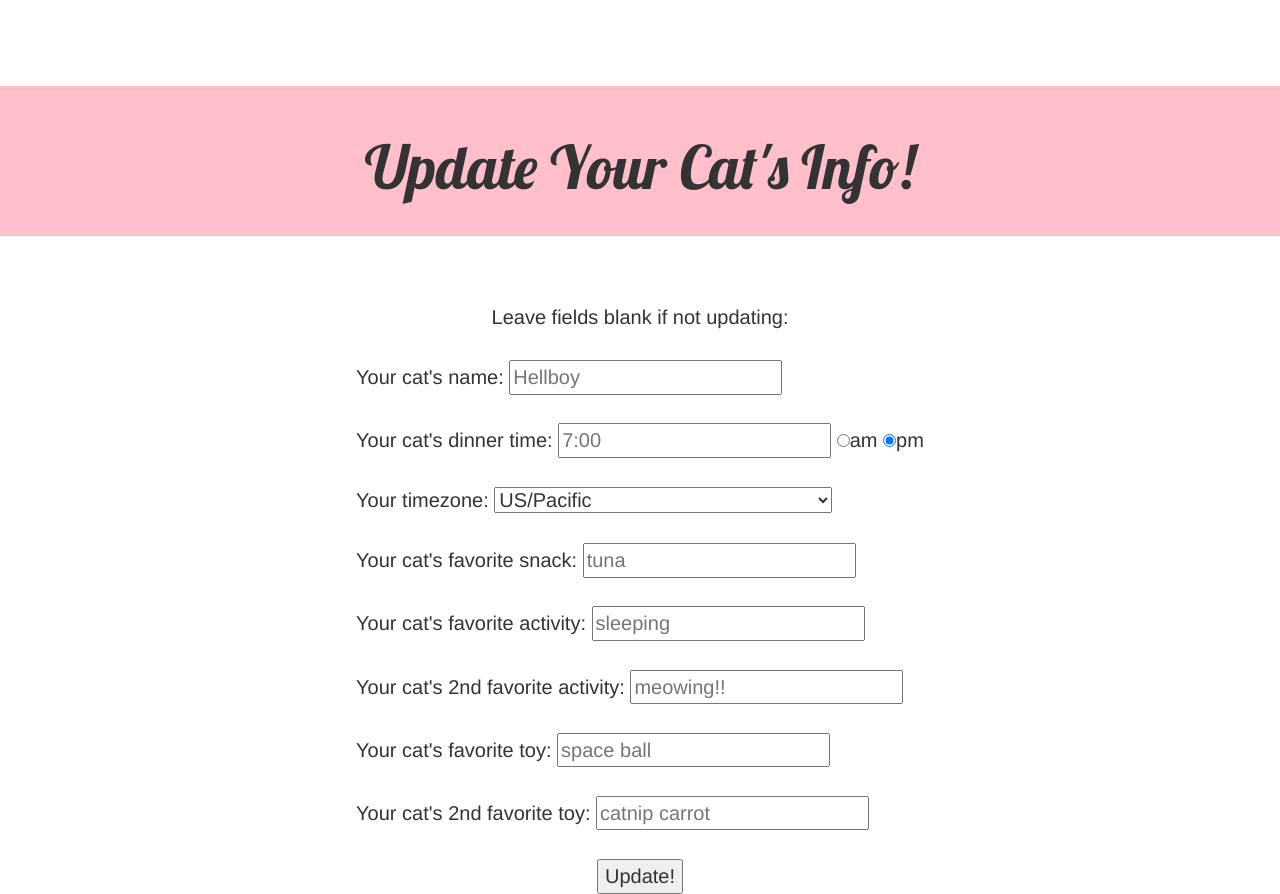
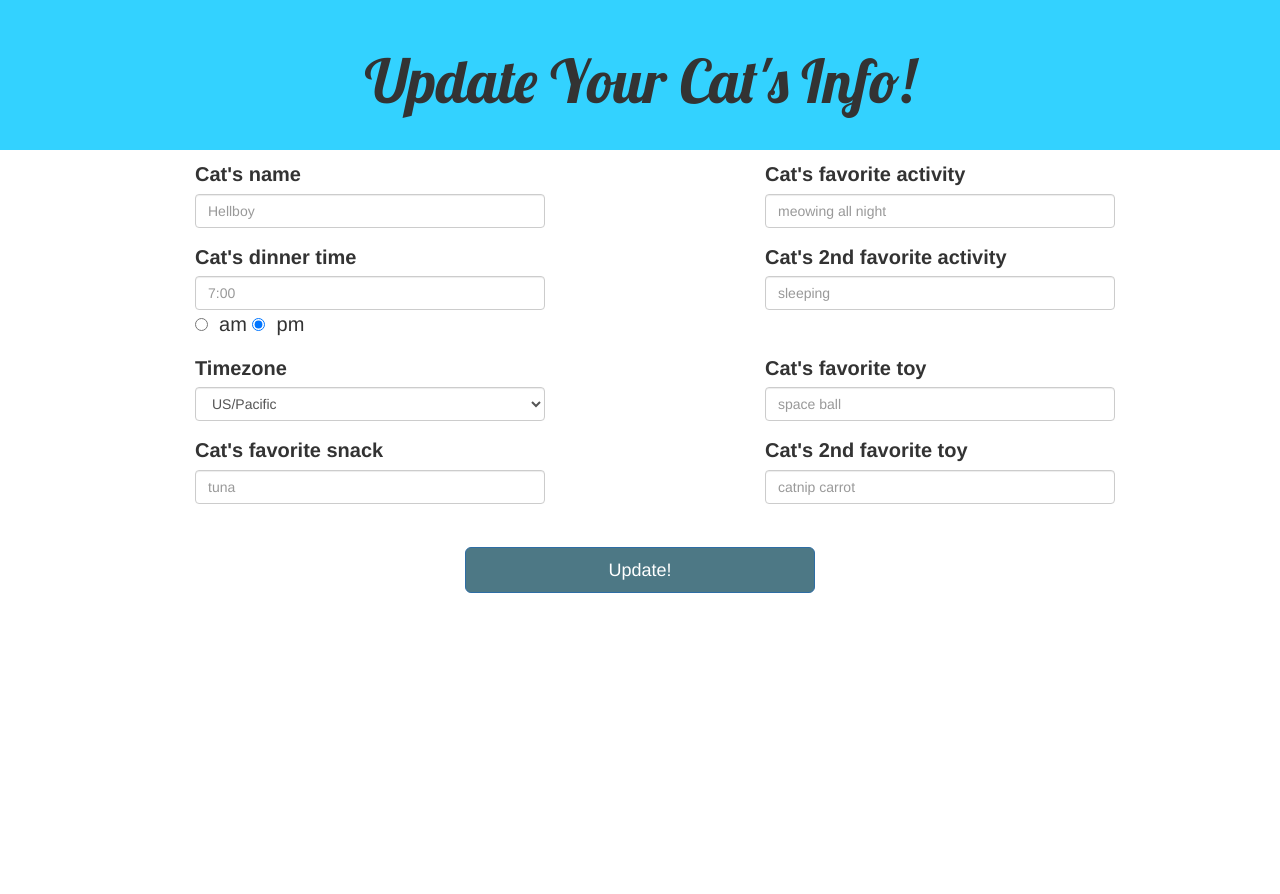
Before and after one commit to ceorourke/cat-texts, a Flask app: page /update in a window 1280 px wide; the page is wider, and only the part inside the window is pictured. After the commit the page ends 593 px from the top of that part, so only its background shows below. Run offline with Flask 2, Linux system fonts and the light colour scheme; some libraries are stand-ins or nearby versions.

Commit message:
continuing work on styling/visual design

```diff
--- a/static/css/cattexts.css
+++ b/static/css/cattexts.css
@@ -20,14 +20,24 @@ h1 {
     padding-top:  0.8em;
     text-align: center;
     font-size: 3em;
-    background: pink no-repeat right;
+    background: #33D2FF no-repeat right;
     background-size: 220px 210px;
     margin-top: 0;
-    margin-left:-200px;
-    margin-right:-200px;
+    margin-left:-150px;
+    margin-right:-150px;
 }
-.dropdown-menu li{
-   font-family:'Lobster';
-   font-size:16px
-   !important;
+.cat-info {
+        font-family: 'Lobster', sans-serif;
+        font-weight: normal;
+        padding-top:0px;
+        margin-top: 0px;
 }
+.alert {
+    text-align: center;
+    font-size:15px;
+}
+.btn{
+    background: #4D7885 no-repeat right;
+
+    !important;
+}
--- a/templates/update.html
+++ b/templates/update.html
@@ -4,49 +4,72 @@
 
 {% block content %}
 
-    <div>
-    <center></br></br></br><h1>Update Your Cat's Info!</h1>
-      <i class="fa fa-paw" aria-hidden="true"></i></br></br>
-
-      Leave fields blank if not updating: </br></br>
-
-    <div style="display: inline-block; text-align: left;">
-
-    <form action="/update" method="POST">
-
-      Your cat's name:
-      <input type="text" name="cat-name" id="cat-name"
-             placeholder="Hellboy" maxlength="20"></br></br>
-      Your cat's dinner time:
-      <input type="text" name="dinner-time" id="dinner-time"
-             placeholder="7:00" pattern="^([0-9]|0[0-9]|1[0-9]|2[0-3]):[0-5][0-9]$">
-      <input type="radio" name="ampm" id="ampm" value="am">am
-      <input type="radio" name="ampm" id="ampm" value="pm" checked="checked">pm</br></br>
-      Your timezone:
-        <select name="timezone" required>
-        {% for zone in timezones %}
-          <option value={{ zone }}>{{ zone }} </option>
+<h1>Update Your Cat's Info!</h1>
+<div class="container">
+  <div class="col-xs-12 col-sm-offset-1 col-sm-4 col-md-offset-1 col-md-4
+              col-lg-offset-1 col-lg-4">
+    <form method="POST" action="/update">
+    <div class="form-group">
+      <label for="field-cat-name">Cat's name</label>
+      <input id="cat-name" class="form-control" type="text" name="cat-name"
+             placeholder="Hellboy" maxlength="20">
+    </div>
+    <div class="form-group">
+      <label for="field-dinner-time">Cat's dinner time</label>
+      <input id="dinner-time" class="form-control" type="text" name="dinner-time"
+             placeholder="7:00"
+             pattern="^([0-9]|0[0-9]|1[0-9]|2[0-3]):[0-5][0-9]$">
+      <input type="radio" name="ampm" id="ampm" value="am">&nbsp am
+      <input type="radio" name="ampm" id="ampm" value="pm"
+             checked="checked">&nbsp pm
+    </div>
+    <div class="form-group">
+      <label for="timezone">Timezone</label>
+      <select class="form-control" id="timezone" name="timezone" required>
+          {% for zone in timezones %}
+            <option value={{ zone }}>{{ zone }}</option>
           {% endfor %}
-        </select> </br></br>
-      Your cat's favorite snack:
-      <input type="text" name="cat-snack" id="cat-snack"
-             placeholder="tuna" maxlength="20"></br></br>
-      Your cat's favorite activity:
-      <input type="text" name="cat-activity" id="cat-activity"
-             placeholder="sleeping" maxlength="20"></br></br>
-      Your cat's 2nd favorite activity:
-      <input type="text" name="cat-activity2" id="cat-activity2"
-             placeholder="meowing!!" maxlength="20"></br></br>
-      Your cat's favorite toy:
-      <input type="text" name="cat-toy" id="cat-toy"
-             placeholder="space ball" maxlength="20"></br></br>
-      Your cat's 2nd favorite toy:
-      <input type="text" name="cat-toy2" id="cat-toy2"
-             placeholder="catnip carrot" maxlength="20"></br></br>
-      </div>
-      <center>
-        <input type="submit" id="cat-btn" class="cat-btn" value="Update!">
-      </center>
-      </form>
+      </select>
     </div>
+    <div class="form-group">
+      <label for="field-cat-snack">Cat's favorite snack</label>
+      <input id="cat-snack" class="form-control" type="text" name="cat-snack"
+             placeholder="tuna" maxlength="20">
+    </div>
+  </div>
+  <div class="col-xs-12 col-sm-offset-2 col-sm-4 col-md-4">
+    <div class="form-group">
+      <label for="field-cat-activity">Cat's favorite activity</label>
+      <input id="cat-activity" class="form-control" type="text"
+             name="cat-activity"
+             placeholder="meowing all night"
+             maxlength="20">
+    </div>
+    <div class="form-group">
+      <label for="field-cat-activity2">Cat's 2nd favorite activity</label>
+      <input id="cat-activity2" class="form-control" type="text"
+             name="cat-activity2"
+             placeholder="sleeping" maxlength="20">
+    </div></br>
+    <div class="form-group">
+      <label for="field-cat-toy">Cat's favorite toy</label>
+      <input id="cat-toy" class="form-control" type="text" name="cat-toy"
+             placeholder="space ball" maxlength="20">
+    </div>
+    <div class="form-group">
+      <label for="field-cat-toy2">Cat's 2nd favorite toy</label>
+      <input id="cat-toy2" class="form-control" type="text" name="cat-toy2"
+             placeholder="catnip carrot" maxlength="20">
+    </div>
+  </div>
+</div>
+</br>
+<div class="col-xs-offset-2 col-xs-8 col-md-offset-4 col-md-4">
+  <div class="form-group">
+    <center>
+      <input type="submit" value="Update!" class="btn btn-primary btn-block btn-lg">
+    </center>
+  </div>
+</form>
+</div>
 {% endblock %}
```
Also changed, not shown: templates/home.html (+6 -9 lines), templates/main.html (+31 -22 lines), templates/register.html (+8 -5 lines), templates/thanks.html (+12 -7 lines).
